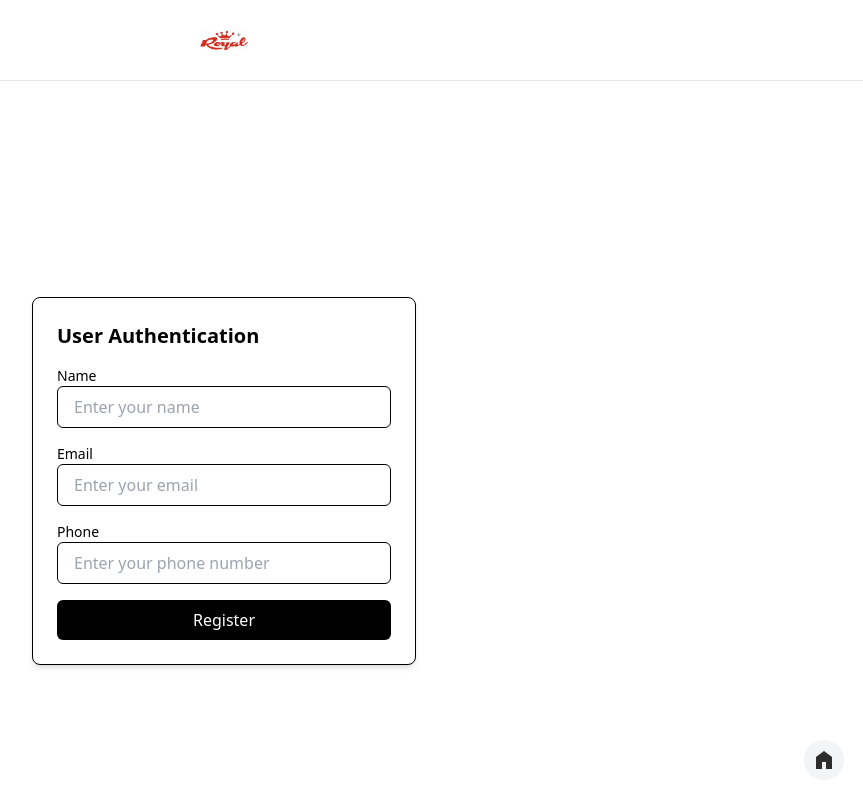
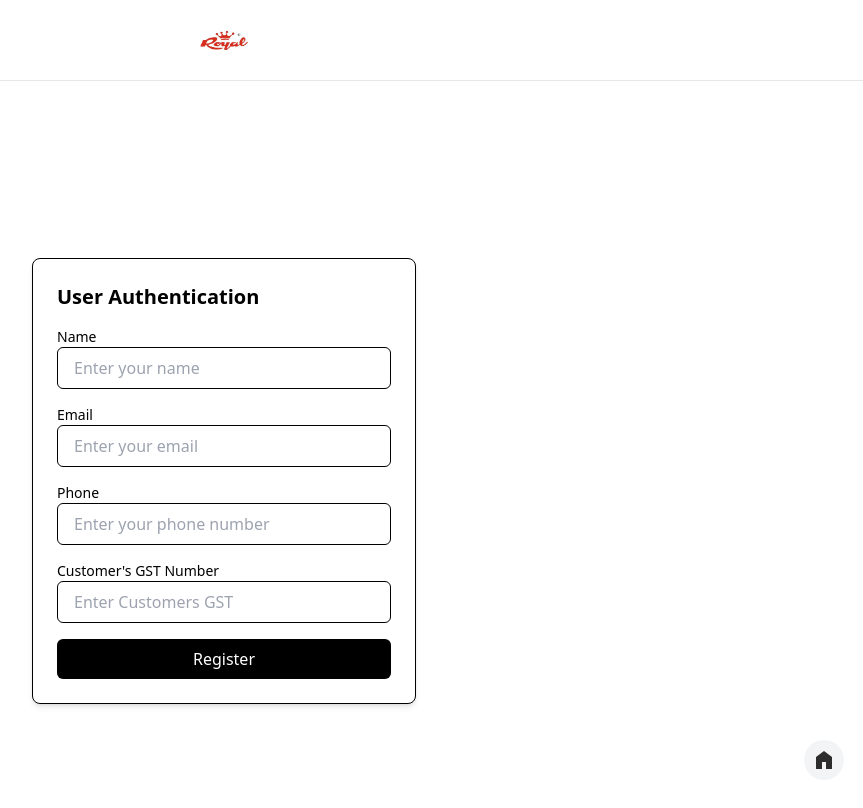
Before and after one commit to mdrayaanpasha/Web, a React (Vite) app in the folder frontend/: page /userAdd in a window 1280 px wide. Shown: the top 808 px of the page, without its empty margins (416-1279 px from the left). Built offline with nearby package versions, Linux system fonts and the light colour scheme.

Commit message:
userAuth changed

```diff
--- a/frontend/package.json
+++ b/frontend/package.json
@@ -16,11 +16,13 @@
     "axios": "^1.7.7",
     "chart.js": "^4.4.7",
     "framer-motion": "^11.13.1",
+    "html2pdf.js": "^0.10.2",
     "jspdf": "^2.5.2",
     "react": "^18.3.1",
     "react-chartjs-2": "^5.2.0",
     "react-dom": "^18.3.1",
     "react-router-dom": "^6.28.0",
+    "react-to-pdf": "^1.0.1",
     "regression": "^2.0.1",
     "simple-statistics": "^7.8.7",
     "web-vitals": "^2.1.4"
--- a/frontend/src/App.jsx
+++ b/frontend/src/App.jsx
@@ -9,6 +9,7 @@ import ProductAnalysis from './components/Prod-Analysis';
 import CustomerAnalysis from './components/CustomerAnalysis';
 import CentralProductAnalysis from './components/P-Analysis';
 import CentralCustomerAnalysis from './components/C-Analysis';
+import Invoice from './components/invoice';
 const App = () => {
     return (
         <Router>
@@ -21,6 +22,8 @@ const App = () => {
             <Route path="/customer-analysis" element={<CustomerAnalysis/>}/>
             <Route path='/PA' element={<CentralProductAnalysis/>}></Route>
             <Route path='/CA' element={<CentralCustomerAnalysis/>}></Route>
+            <Route path='/invoice' element={<Invoice/>}></Route>
+
             </Routes>
         </Router>
     );
--- /dev/null
+++ b/frontend/src/components/invoice.jsx
@@ -0,0 +1,25 @@
+import React from 'react';
+import ReactToPdf from 'react-to-pdf';
+import { useState } from 'react';
+import jsPDF from 'jspdf';
+
+const Invoice = () => {
+  const [isReady, setIsReady] = useState(false);
+
+  const handleGeneratePDF = () => {
+    print()
+  };
+
+  return (
+    <div>
+      <h1>My React Page</h1>
+      <div id="content-to-pdf"> {/* This is the section you want to capture */}
+        <p>This content will be converted into a PDF.</p>
+        <p>Click the button below to download the PDF.</p>
+      </div>
+      <button onClick={handleGeneratePDF}>Download as PDF</button>
+    </div>
+  );
+};
+
+export default Invoice
--- a/frontend/src/components/userAdd.jsx
+++ b/frontend/src/components/userAdd.jsx
@@ -7,6 +7,7 @@ export default function UserAuth() {
   const [email, setEmail] = useState("");
   const [phone, setPhone] = useState("");
   const [message, setMessage] = useState("");
+  const [GST,setGST] = useState("");
 
   const handleSubmit = async (e) => {
     e.preventDefault();
@@ -17,10 +18,11 @@ export default function UserAuth() {
     }
 
     try {
-      const response = await axios.post("https://royalco-api.onrender.com/api/auth", {
+      const response = await axios.post("http://localhost:5000/api/auth", {
         Name: name,
         Email: email,
         Phone: phone,
+        GST:GST,
       });
 
       if (response.status === 200) {
@@ -76,6 +78,17 @@ export default function UserAuth() {
             />
           </div>
 
+          <div>
+            <label className="block text-sm font-medium text-black">Customer's GST Number</label>
+            <input
+              type="text"
+              value={GST}
+              onChange={(e) => setGST(e.target.value)}
+              className="w-full px-4 py-2 border border-black rounded-md"
+              placeholder="Enter Customers GST"
+            />
+          </div>
+
           <button
             type="submit"
             className="w-full py-2 bg-black text-white rounded-md"
```
Also changed, not shown: 1 other file (tests, documents, lock files or other folders).
